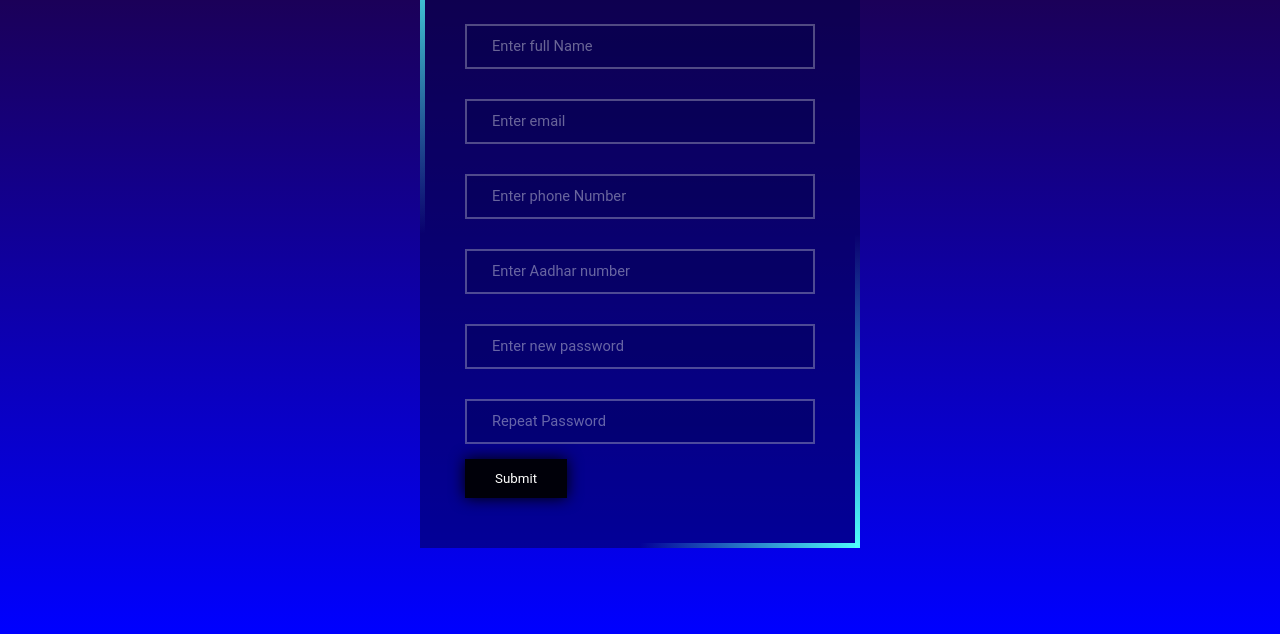
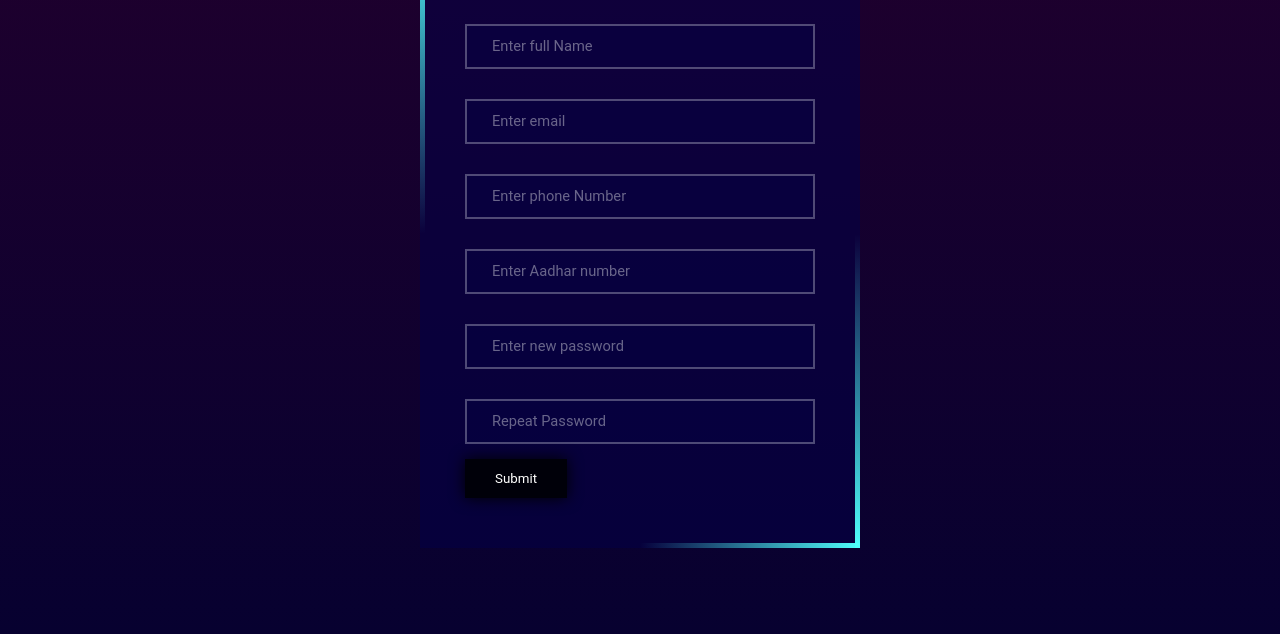
Before and after one commit to Sipu-982/signup-form, a plain HTML site: page index.html in a window 1280 px wide. Shown: the part 166-800 px from the top of the page. Drawn offline with Linux system fonts and the light colour scheme.

Commit message:
Updated Code

```diff
--- a/index.css
+++ b/index.css
@@ -1,5 +1,5 @@
 :root{
-    --bg: linear-gradient(to bottom,rgb(34, 0, 45),blue);
+    --bg: linear-gradient(to bottom,rgb(34, 0, 45),rgb(7, 1, 48));
     --font-size: 2rem;
 }
 
--- a/index.html
+++ b/index.html
@@ -3,7 +3,7 @@
 <head>
     <meta charset="UTF-8">
     <meta name="viewport" content="width=device-width, initial-scale=1.0">
-    <title>Document</title>
+    <title>Registration Form</title>
     <link rel="stylesheet" href="index.css">
 </head>
 <body>
```
